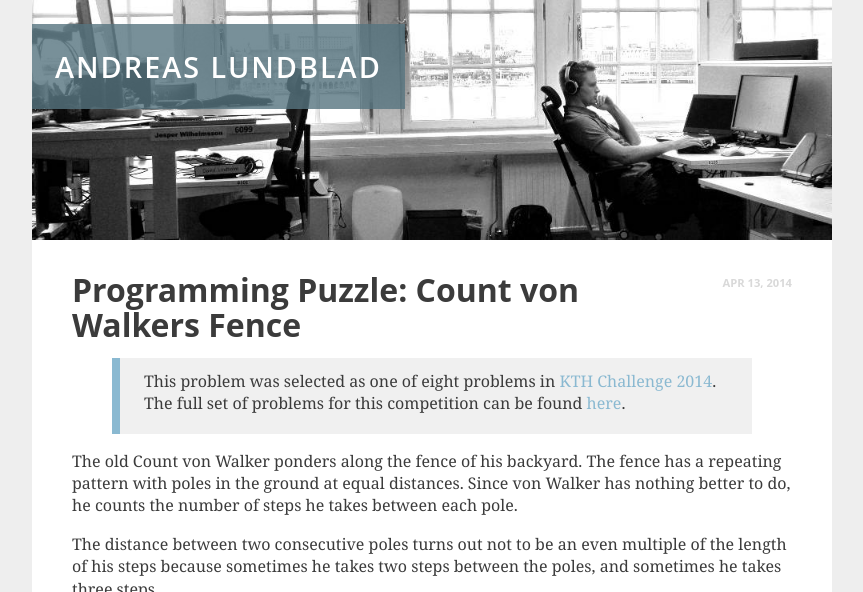
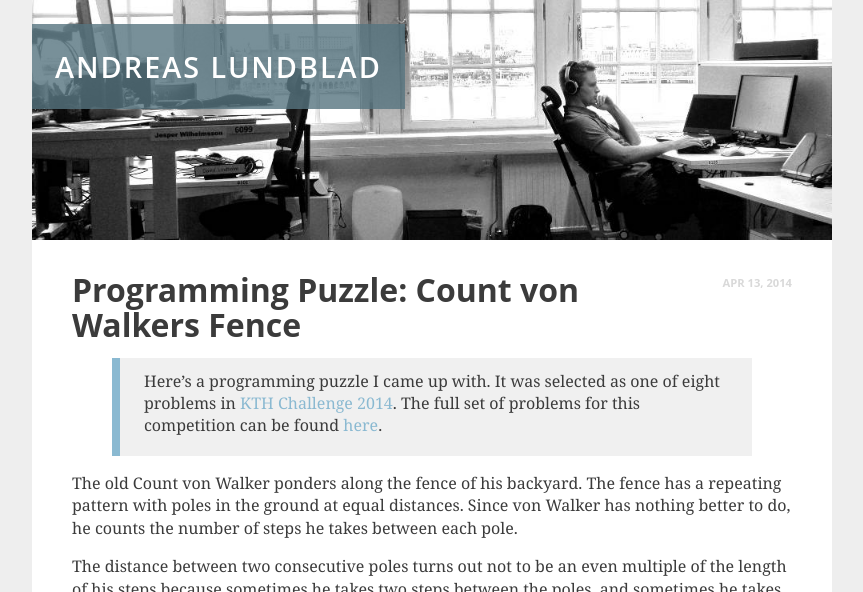
Before and after one commit to aioobe/aioobe.github.io, a Jekyll site: the page built from _posts/2014-04-13-Programming-Puzzle-Count-von-Walkers-Fence.md, in a window 1280 px wide and 900 px high, cut to the strip 0-592 px from the top of the window. Shown: the whole strip, without its empty margins (208-1071 px from the left). Built offline with Jekyll 4.4.1, drawn with Linux system fonts in a browser that asks for light colours.

Commit message:
Clarified that I am the author of the programming puzzles.

```diff
--- a/_posts/2014-04-13-Programming-Puzzle-Count-von-Walkers-Fence.md
+++ b/_posts/2014-04-13-Programming-Puzzle-Count-von-Walkers-Fence.md
@@ -5,7 +5,7 @@ date: 2014-04-13
 assetsdir: count-von-walker
 ---
 
-> This problem was selected as one of eight problems in [KTH Challenge 2014](http://challenge.csc.kth.se/2014/). The full set of problems for this competition can be found {% include blog_link.html text="here" url="kth-challenge-2014-problems.pdf" %}.
+> Here's a programming puzzle I came up with. It was selected as one of eight problems in [KTH Challenge 2014](http://challenge.csc.kth.se/2014/). The full set of problems for this competition can be found {% include blog_link.html text="here" url="kth-challenge-2014-problems.pdf" %}.
 
 The old Count von Walker ponders along the fence of his backyard. The fence has a repeating pattern with poles in the ground at equal distances. Since von Walker has nothing better to do, he counts the number of steps he takes between each pole.
 
```
Also changed, not shown: _posts/2015-10-11-Programming-Puzzle-iCar.md (+1 -1 lines).
